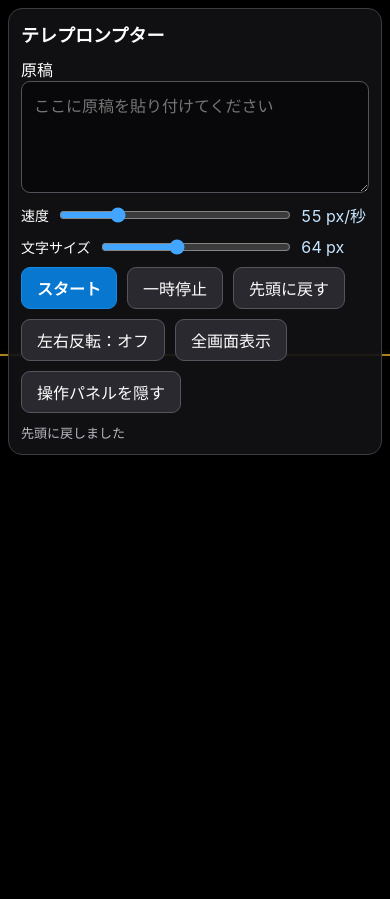
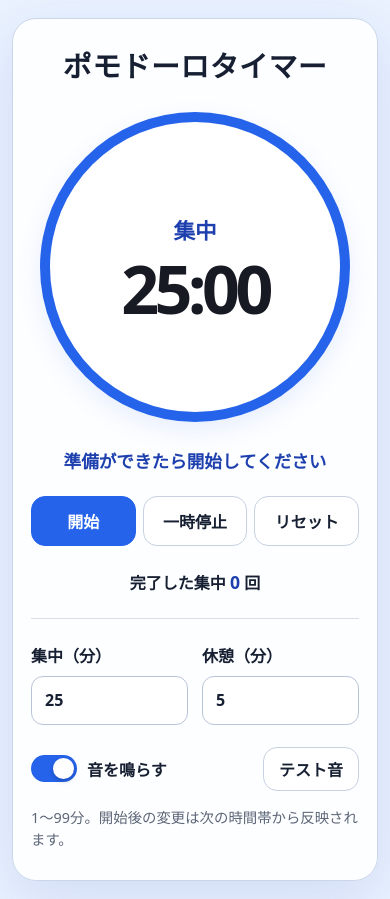
Before and after one commit to toshiya77123-maker/pomodoro-app, a plain HTML site: page index.html in a window 390 px wide. Before the commit the page ends 844 px from the top, so only its background shows below. Drawn offline with Linux system fonts and the light colour scheme.

Commit message:
Add files via upload

```diff
--- a/index.html
+++ b/index.html
@@ -3,398 +3,426 @@
 <head>
   <meta charset="utf-8">
   <meta name="viewport" content="width=device-width, initial-scale=1">
-  <meta name="color-scheme" content="dark">
-  <title>テレプロンプター</title>
+  <meta name="color-scheme" content="light">
+  <title>ポモドーロタイマー</title>
   <style>
     :root {
-      color-scheme: dark;
-      --panel: rgba(18, 18, 20, 0.94);
-      --line: #3b3b42;
-      --accent: #42a5ff;
-      --text-size: 64px;
+      font-family: system-ui, -apple-system, BlinkMacSystemFont, "Segoe UI", sans-serif;
+      color: #172033;
+      font-size: 16px;
     }
-
     * { box-sizing: border-box; }
-
-    html, body {
+    body {
+      --page-bg: #eaf2ff;
+      --accent: #2563eb;
+      --accent-dark: #1e40af;
+      --accent-soft: #dbeafe;
+      --ring-track: #e5eaf3;
+      min-height: 100svh;
+      margin: 0;
+      display: grid;
+      place-items: center;
+      padding: 34px 18px;
+      background: var(--page-bg);
+      transition: background-color 350ms ease;
+    }
+    body[data-mode="break"] {
+      --page-bg: #e7f8fc;
+      --accent: #0891b2;
+      --accent-dark: #0e7490;
+      --accent-soft: #cffafe;
+      --ring-track: #dcecf1;
+    }
+    main {
+      width: min(100%, 620px);
+      padding: clamp(30px, 7vw, 56px) clamp(24px, 7vw, 48px) 38px;
+      border: 1px solid #cbd7e8;
+      border-radius: 32px;
+      background: rgba(255, 255, 255, .9);
+      box-shadow: 0 18px 55px rgba(30, 64, 175, .12);
+      text-align: center;
+    }
+    h1 {
+      margin: 0 0 34px;
+      font-size: clamp(1.8rem, 6vw, 2.35rem);
+      line-height: 1.2;
+      letter-spacing: .02em;
+    }
+    .timer-ring {
+      --progress-angle: 360deg;
+      position: relative;
+      width: min(78vw, 350px);
+      aspect-ratio: 1;
+      margin: 0 auto 26px;
+      display: grid;
+      place-items: center;
+      border-radius: 50%;
+      background: conic-gradient(from 0deg, var(--accent) 0deg var(--progress-angle), var(--ring-track) var(--progress-angle) 360deg);
+      box-shadow: 0 9px 24px rgba(37, 99, 235, .1);
+    }
+    .timer-ring::before {
+      content: "";
+      position: absolute;
+      inset: 10px;
+      border-radius: 50%;
+      background: #fff;
+    }
+    .timer-content {
+      position: relative;
+      z-index: 1;
+      display: grid;
+      gap: 12px;
+      place-items: center;
+    }
+    .mode {
+      margin: 0;
+      color: var(--accent-dark);
+      font-size: 1.35rem;
+      font-weight: 800;
+    }
+    .time {
+      color: #171923;
+      font-size: clamp(4.1rem, 17vw, 6.2rem);
+      font-weight: 850;
+      line-height: .95;
+      letter-spacing: -.07em;
+      font-variant-numeric: tabular-nums;
+    }
+    .notice {
+      min-height: 1.5em;
+      margin: 0 0 22px;
+      color: var(--accent-dark);
+      font-size: 1.1rem;
+      font-weight: 800;
+    }
+    .controls {
+      display: grid;
+      grid-template-columns: repeat(3, 1fr);
+      gap: 10px;
+    }
+    button, input { font: inherit; }
+    button {
+      min-height: 54px;
+      border: 1px solid #c6d1e1;
+      border-radius: 14px;
+      padding: 11px 10px;
+      color: #172033;
+      background: #fff;
+      font-weight: 800;
+      cursor: pointer;
+      touch-action: manipulation;
+    }
+    button:hover { background: #f4f7fb; }
+    button:active { transform: translateY(1px); }
+    button:focus-visible, input:focus-visible, .switch input:focus-visible + .slider {
+      outline: 3px solid #60a5fa;
+      outline-offset: 3px;
+    }
+    .primary {
+      border-color: var(--accent);
+      color: #fff;
+      background: var(--accent);
+    }
+    .primary:hover { background: var(--accent-dark); }
+    .count { margin: 24px 0; font-weight: 700; }
+    .count strong {
+      color: var(--accent-dark);
+      font-size: 1.1rem;
+      font-variant-numeric: tabular-nums;
+    }
+    .settings {
+      padding-top: 24px;
+      border-top: 1px solid #d6deea;
+      text-align: left;
+    }
+    .duration-grid {
+      display: grid;
+      grid-template-columns: 1fr 1fr;
+      gap: 14px;
+    }
+    label { font-weight: 750; }
+    input[type="number"] {
       width: 100%;
-      height: 100%;
-      margin: 0;
-      overflow: hidden;
-      background: #000;
-      color: #fff;
-      font-family: -apple-system, BlinkMacSystemFont, "Hiragino Sans", "Yu Gothic UI", "Yu Gothic", Meiryo, sans-serif;
+      min-height: 49px;
+      margin-top: 9px;
+      padding: 10px 13px;
+      border: 1px solid #b8c5d8;
+      border-radius: 12px;
+      color: #172033;
+      background: #fff;
+      font-weight: 650;
     }
-
-    button, textarea, input { font: inherit; }
-
-    #stage {
-      position: fixed;
-      inset: 0;
-      overflow: hidden;
-      background: #000;
-    }
-
-    #readingGuide {
-      position: absolute;
-      z-index: 2;
-      top: 42%;
-      left: 0;
-      width: 100%;
-      height: 2px;
-      background: #d6a52d;
-      box-shadow: 0 0 6px rgba(214, 165, 45, 0.28);
-      pointer-events: none;
-    }
-
-    #script {
-      position: absolute;
-      top: 0;
-      left: 7vw;
-      width: 86vw;
-      margin: 0;
-      color: #fff;
-      font-size: var(--text-size);
-      font-weight: 650;
-      line-height: 1.55;
-      letter-spacing: 0.02em;
-      white-space: pre-wrap;
-      overflow-wrap: anywhere;
-      text-align: left;
-      transform: translateY(100vh);
-      transform-origin: center center;
-      will-change: transform;
-    }
-
-    #script.mirrored { transform: translateY(100vh) scaleX(-1); }
-
-    #toolbar {
-      position: fixed;
-      z-index: 10;
-      top: 14px;
-      left: 50%;
-      width: min(1120px, calc(100vw - 28px));
-      transform: translateX(-50%);
-      padding: 12px;
-      border: 1px solid var(--line);
-      border-radius: 14px;
-      background: var(--panel);
-      box-shadow: 0 12px 38px rgba(0, 0, 0, 0.5);
-      transition: opacity 160ms ease, transform 160ms ease;
-    }
-
-    #toolbar.hidden {
-      opacity: 0;
-      pointer-events: none;
-      transform: translate(-50%, -18px);
-    }
-
-    .toolbar-header, .controls, .buttons {
+    .sound-row {
       display: flex;
       align-items: center;
+      justify-content: space-between;
+      gap: 18px;
+      margin-top: 22px;
+    }
+    .switch-label {
+      display: inline-flex;
+      align-items: center;
       gap: 10px;
+      font-weight: 750;
     }
-
-    .toolbar-header { margin-bottom: 10px; }
-    .toolbar-header h1 { margin: 0; font-size: 18px; }
-    .toolbar-header p { margin: 0 0 0 auto; color: #b8b8c2; font-size: 12px; }
-
-    textarea {
+    .switch { position: relative; display: inline-flex; cursor: pointer; }
+    .switch input { position: absolute; width: 1px; height: 1px; opacity: 0; }
+    .slider {
+      width: 46px;
+      height: 27px;
+      padding: 3px;
+      border-radius: 999px;
+      background: #94a3b8;
+      transition: background-color 180ms ease;
+    }
+    .slider::after {
+      content: "";
       display: block;
-      width: 100%;
-      min-height: 112px;
-      resize: vertical;
-      padding: 12px;
-      border: 1px solid #52525b;
-      border-radius: 9px;
-      outline: none;
-      background: #08080a;
-      color: #fff;
+      width: 21px;
+      height: 21px;
+      border-radius: 50%;
+      background: #fff;
+      box-shadow: 0 2px 5px rgba(0, 0, 0, .22);
+      transition: transform 180ms ease;
+    }
+    .switch input:checked + .slider { background: var(--accent); }
+    .switch input:checked + .slider::after { transform: translateX(19px); }
+    .test-sound { min-height: 44px; padding: 8px 15px; }
+    .hint {
+      margin: 16px 0 0;
+      color: #5c6677;
+      font-size: .9rem;
       line-height: 1.5;
     }
-
-    textarea:focus { border-color: var(--accent); box-shadow: 0 0 0 3px rgba(66, 165, 255, 0.2); }
-
-    .controls { flex-wrap: wrap; margin-top: 10px; }
-    .control { display: flex; align-items: center; gap: 8px; min-width: 235px; flex: 1; }
-    .control label { white-space: nowrap; font-size: 14px; }
-    .control output { min-width: 68px; color: #c9e6ff; font-variant-numeric: tabular-nums; }
-    input[type="range"] { width: 100%; accent-color: var(--accent); cursor: pointer; }
-
-    .buttons { flex-wrap: wrap; margin-top: 10px; }
-
-    button {
-      min-height: 42px;
-      padding: 8px 15px;
-      border: 1px solid #55555e;
-      border-radius: 9px;
-      background: #29292f;
-      color: #fff;
-      cursor: pointer;
+    body.flash main { animation: flash 700ms ease-out; }
+    @keyframes flash {
+      0%, 100% { box-shadow: 0 18px 55px rgba(30, 64, 175, .12); }
+      35% { box-shadow: 0 0 0 8px var(--accent-soft), 0 18px 55px rgba(30, 64, 175, .18); }
     }
-
-    button:hover { background: #36363e; }
-    button:focus-visible { outline: 3px solid rgba(66, 165, 255, 0.55); outline-offset: 2px; }
-    button.primary { border-color: #1489e8; background: #0877cf; font-weight: 700; }
-    button.primary:hover { background: #0b8bf0; }
-    button[aria-pressed="true"] { border-color: #78c3ff; background: #164c73; }
-    #status { margin-left: auto; color: #b8b8c2; font-size: 13px; }
-
-    #showToolbar {
-      position: fixed;
-      z-index: 11;
-      top: 14px;
-      right: 14px;
-      opacity: 0;
-      pointer-events: none;
-      background: rgba(25, 25, 28, 0.88);
+    @media (max-width: 480px) {
+      body { padding: 18px 12px; }
+      main { padding: 30px 18px; border-radius: 24px; }
+      h1 { margin-bottom: 28px; }
+      .timer-ring { width: min(80vw, 310px); }
+      .controls { gap: 7px; }
+      button { min-height: 50px; padding-inline: 6px; }
     }
-
-    #showToolbar.visible { opacity: 1; pointer-events: auto; }
-
-    @media (max-width: 680px) {
-      #toolbar { top: 8px; width: calc(100vw - 16px); max-height: calc(100vh - 16px); overflow-y: auto; }
-      .toolbar-header p { display: none; }
-      .control { min-width: 100%; }
-      #status { width: 100%; margin-left: 0; }
-      #script { left: 5vw; width: 90vw; }
+    @media (max-width: 360px) {
+      .controls, .duration-grid { grid-template-columns: 1fr; }
+    }
+    @media (prefers-reduced-motion: reduce) {
+      *, *::before, *::after { animation-duration: .01ms !important; transition-duration: .01ms !important; }
     }
   </style>
 </head>
-<body>
-  <main id="stage" aria-label="テレプロンプター表示領域">
-    <div id="readingGuide" aria-hidden="true"></div>
-    <div id="script" aria-live="off"></div>
-  </main>
-
-  <section id="toolbar" aria-label="操作パネル">
-    <div class="toolbar-header">
-      <h1>テレプロンプター</h1>
-      <p>原稿はこのブラウザ内だけに保存されます</p>
-    </div>
-    <label for="source">原稿</label>
-    <textarea id="source" placeholder="ここに原稿を貼り付けてください" spellcheck="true"></textarea>
-
-    <div class="controls">
-      <div class="control">
-        <label for="speed">速度</label>
-        <input id="speed" type="range" min="10" max="200" value="55" step="5">
-        <output id="speedValue" for="speed">55 px/秒</output>
-      </div>
-      <div class="control">
-        <label for="fontSize">文字サイズ</label>
-        <input id="fontSize" type="range" min="28" max="120" value="64" step="2">
-        <output id="fontSizeValue" for="fontSize">64 px</output>
+<body data-mode="focus">
+  <main>
+    <h1>ポモドーロタイマー</h1>
+    <div class="timer-ring" id="timerRing" role="timer" aria-label="残り時間 25分00秒">
+      <div class="timer-content">
+        <p class="mode" id="modeLabel">集中</p>
+        <div class="time" id="timeDisplay">25:00</div>
       </div>
     </div>
-
-    <div class="buttons">
-      <button id="start" class="primary" type="button">スタート</button>
-      <button id="pause" type="button">一時停止</button>
-      <button id="reset" type="button">先頭に戻す</button>
-      <button id="mirror" type="button" aria-pressed="false">左右反転：オフ</button>
-      <button id="fullscreen" type="button">全画面表示</button>
-      <button id="hideToolbar" type="button">操作パネルを隠す</button>
-      <span id="status" role="status">停止中</span>
+    <p class="notice" id="notice" aria-live="assertive">準備ができたら開始してください</p>
+    <div class="controls" aria-label="タイマー操作">
+      <button class="primary" id="startButton" type="button">開始</button>
+      <button id="pauseButton" type="button">一時停止</button>
+      <button id="resetButton" type="button">リセット</button>
     </div>
-  </section>
-
-  <button id="showToolbar" type="button">操作パネルを表示</button>
-
+    <p class="count">完了した集中 <strong id="completedCount">0</strong> 回</p>
+    <section class="settings" aria-label="タイマー設定">
+      <div class="duration-grid">
+        <label>集中（分）
+          <input id="focusMinutes" type="number" min="1" max="99" step="1" value="25" inputmode="numeric">
+        </label>
+        <label>休憩（分）
+          <input id="breakMinutes" type="number" min="1" max="99" step="1" value="5" inputmode="numeric">
+        </label>
+      </div>
+      <div class="sound-row">
+        <div class="switch-label">
+          <label class="switch">
+            <input id="soundToggle" type="checkbox" checked role="switch" aria-label="お知らせ音">
+            <span class="slider" aria-hidden="true"></span>
+          </label>
+          <span id="soundState">音を鳴らす</span>
+        </div>
+        <button class="test-sound" id="testSoundButton" type="button">テスト音</button>
+      </div>
+      <p class="hint">1〜99分。開始後の変更は次の時間帯から反映されます。</p>
+    </section>
+  </main>
   <script>
     (() => {
       "use strict";
+      const el = {
+        body: document.body,
+        ring: document.getElementById("timerRing"),
+        mode: document.getElementById("modeLabel"),
+        time: document.getElementById("timeDisplay"),
+        notice: document.getElementById("notice"),
+        start: document.getElementById("startButton"),
+        pause: document.getElementById("pauseButton"),
+        reset: document.getElementById("resetButton"),
+        focus: document.getElementById("focusMinutes"),
+        rest: document.getElementById("breakMinutes"),
+        sound: document.getElementById("soundToggle"),
+        soundState: document.getElementById("soundState"),
+        test: document.getElementById("testSoundButton"),
+        count: document.getElementById("completedCount")
+      };
+      let mode = "focus";
+      let remaining = 25 * 60;
+      let duration = remaining;
+      let endTime = 0;
+      let timerId = null;
+      let running = false;
+      let started = false;
+      let completed = 0;
+      let audioContext = null;
 
-      const STORAGE_KEY = "teleprompter-script-v1";
-      const SETTINGS_KEY = "teleprompter-settings-v1";
-      const source = document.getElementById("source");
-      const script = document.getElementById("script");
-      const speed = document.getElementById("speed");
-      const fontSize = document.getElementById("fontSize");
-      const speedValue = document.getElementById("speedValue");
-      const fontSizeValue = document.getElementById("fontSizeValue");
-      const startButton = document.getElementById("start");
-      const pauseButton = document.getElementById("pause");
-      const resetButton = document.getElementById("reset");
-      const mirrorButton = document.getElementById("mirror");
-      const fullscreenButton = document.getElementById("fullscreen");
-      const toolbar = document.getElementById("toolbar");
-      const hideToolbarButton = document.getElementById("hideToolbar");
-      const showToolbarButton = document.getElementById("showToolbar");
-      const status = document.getElementById("status");
-
-      let position = window.innerHeight;
-      let playing = false;
-      let lastTime = 0;
-      let animationId = 0;
-      let mirrored = false;
-      let saveTimer = 0;
-
-      function safeLoad() {
-        try {
-          source.value = localStorage.getItem(STORAGE_KEY) || "";
-          const settings = JSON.parse(localStorage.getItem(SETTINGS_KEY) || "{}");
-          if (settings.speed) speed.value = settings.speed;
-          if (settings.fontSize) fontSize.value = settings.fontSize;
-          mirrored = Boolean(settings.mirrored);
-        } catch (_) {
-          // 保存機能を使えない環境でも、テレプロンプター自体は動作させる。
+      function minutes(input, fallback) {
+        const value = Math.round(Number(input.value));
+        const safe = Number.isFinite(value) ? Math.min(99, Math.max(1, value)) : fallback;
+        input.value = String(safe);
+        return safe;
+      }
+      function durationFor(nextMode) {
+        return minutes(nextMode === "focus" ? el.focus : el.rest, nextMode === "focus" ? 25 : 5) * 60;
+      }
+      function format(seconds) {
+        const safe = Math.max(0, seconds);
+        return `${String(Math.floor(safe / 60)).padStart(2, "0")}:${String(safe % 60).padStart(2, "0")}`;
+      }
+      function render() {
+        const ratio = duration > 0 ? Math.min(1, Math.max(0, remaining / duration)) : 0;
+        el.body.dataset.mode = mode;
+        el.mode.textContent = mode === "focus" ? "集中" : "休憩";
+        el.time.textContent = format(remaining);
+        el.ring.style.setProperty("--progress-angle", `${ratio * 360}deg`);
+        el.ring.setAttribute("aria-label", `残り時間 ${Math.floor(remaining / 60)}分${remaining % 60}秒`);
+        document.title = `${format(remaining)}｜${mode === "focus" ? "集中" : "休憩"}`;
+      }
+      function beep() {
+        if (!el.sound.checked) return;
+        const Audio = window.AudioContext || window.webkitAudioContext;
+        if (!Audio) {
+          el.notice.textContent = "このブラウザでは音を再生できません";
+          return;
+        }
+        audioContext ||= new Audio();
+        if (audioContext.state === "suspended") audioContext.resume();
+        const now = audioContext.currentTime;
+        [0, .18].forEach((delay) => {
+          const oscillator = audioContext.createOscillator();
+          const gain = audioContext.createGain();
+          oscillator.frequency.setValueAtTime(880, now + delay);
+          gain.gain.setValueAtTime(.0001, now + delay);
+          gain.gain.exponentialRampToValueAtTime(.16, now + delay + .015);
+          gain.gain.exponentialRampToValueAtTime(.0001, now + delay + .12);
+          oscillator.connect(gain);
+          gain.connect(audioContext.destination);
+          oscillator.start(now + delay);
+          oscillator.stop(now + delay + .13);
+        });
+      }
+      function stopTimer() {
+        if (timerId !== null) clearInterval(timerId);
+        timerId = null;
+      }
+      function announceChange() {
+        el.notice.textContent = mode === "break" ? "集中完了！休憩を始めます" : "休憩終了！集中を始めます";
+        el.body.classList.remove("flash");
+        void el.body.offsetWidth;
+        el.body.classList.add("flash");
+        setTimeout(() => el.body.classList.remove("flash"), 750);
+        beep();
+      }
+      function switchMode() {
+        if (mode === "focus") {
+          completed += 1;
+          el.count.textContent = String(completed);
+          mode = "break";
+        } else {
+          mode = "focus";
+        }
+        duration = durationFor(mode);
+        remaining = duration;
+        endTime = Date.now() + remaining * 1000;
+        announceChange();
+        render();
+      }
+      function tick() {
+        const next = Math.max(0, Math.ceil((endTime - Date.now()) / 1000));
+        if (next !== remaining) {
+          remaining = next;
+          render();
+        }
+        if (remaining === 0) switchMode();
+      }
+      function start() {
+        if (running) return;
+        running = true;
+        started = true;
+        endTime = Date.now() + remaining * 1000;
+        el.start.textContent = "実行中";
+        el.notice.textContent = mode === "focus" ? "集中しましょう" : "休憩しましょう";
+        stopTimer();
+        timerId = setInterval(tick, 250);
+        tick();
+      }
+      function pause() {
+        if (!running) return;
+        tick();
+        running = false;
+        stopTimer();
+        el.start.textContent = "再開";
+        el.notice.textContent = "一時停止中です";
+      }
+      function reset() {
+        running = false;
+        started = false;
+        stopTimer();
+        mode = "focus";
+        duration = durationFor("focus");
+        remaining = duration;
+        completed = 0;
+        el.count.textContent = "0";
+        el.start.textContent = "開始";
+        el.notice.textContent = "準備ができたら開始してください";
+        render();
+      }
+      function updateDurations() {
+        minutes(el.focus, 25);
+        minutes(el.rest, 5);
+        if (!started) {
+          duration = durationFor("focus");
+          remaining = duration;
+          render();
         }
       }
-
-      function safeSave() {
-        try {
-          localStorage.setItem(STORAGE_KEY, source.value);
-          localStorage.setItem(SETTINGS_KEY, JSON.stringify({
-            speed: speed.value,
-            fontSize: fontSize.value,
-            mirrored
-          }));
-        } catch (_) {
-          status.textContent = "保存できないブラウザ設定です";
-        }
-      }
-
-      function scheduleSave() {
-        clearTimeout(saveTimer);
-        saveTimer = setTimeout(safeSave, 250);
-      }
-
-      function updateScriptText() {
-        script.textContent = source.value || "原稿を入力してください";
-      }
-
-      function render() {
-        const mirrorTransform = mirrored ? " scaleX(-1)" : "";
-        script.style.transform = `translateY(${position}px)${mirrorTransform}`;
-      }
-
-      function updateSettingsDisplay() {
-        speedValue.value = `${speed.value} px/秒`;
-        fontSizeValue.value = `${fontSize.value} px`;
-        document.documentElement.style.setProperty("--text-size", `${fontSize.value}px`);
-        script.classList.toggle("mirrored", mirrored);
-        mirrorButton.setAttribute("aria-pressed", String(mirrored));
-        mirrorButton.textContent = `左右反転：${mirrored ? "オン" : "オフ"}`;
-        render();
-      }
-
-      function setPlaying(nextPlaying) {
-        if (nextPlaying && source.value.trim() === "") {
-          status.textContent = "原稿を入力してください";
-          source.focus();
-          return;
-        }
-
-        playing = nextPlaying;
-        status.textContent = playing ? "再生中（スペースキーで一時停止）" : "一時停止中";
-        startButton.textContent = playing ? "再生中" : "スタート";
-        startButton.setAttribute("aria-pressed", String(playing));
-        lastTime = performance.now();
-
-        if (playing && !animationId) animationId = requestAnimationFrame(tick);
-      }
-
-      function tick(now) {
-        animationId = 0;
-        if (!playing) return;
-
-        const elapsed = Math.min((now - lastTime) / 1000, 0.1);
-        lastTime = now;
-        position -= Number(speed.value) * elapsed;
-        render();
-
-        if (position < -script.offsetHeight) {
-          playing = false;
-          status.textContent = "原稿の最後です";
-          startButton.textContent = "スタート";
-          startButton.setAttribute("aria-pressed", "false");
-          return;
-        }
-
-        animationId = requestAnimationFrame(tick);
-      }
-
-      function resetToStart() {
-        playing = false;
-        position = window.innerHeight;
-        status.textContent = "先頭に戻しました";
-        startButton.textContent = "スタート";
-        startButton.setAttribute("aria-pressed", "false");
-        render();
-      }
-
-      function toggleToolbar(show) {
-        toolbar.classList.toggle("hidden", !show);
-        showToolbarButton.classList.toggle("visible", !show);
-        showToolbarButton.setAttribute("aria-hidden", String(show));
-      }
-
-      source.addEventListener("input", () => {
-        updateScriptText();
-        scheduleSave();
+      el.start.addEventListener("click", start);
+      el.pause.addEventListener("click", pause);
+      el.reset.addEventListener("click", reset);
+      el.focus.addEventListener("change", updateDurations);
+      el.rest.addEventListener("change", updateDurations);
+      el.sound.addEventListener("change", () => {
+        el.soundState.textContent = el.sound.checked ? "音を鳴らす" : "音を鳴らさない";
+        el.notice.textContent = el.sound.checked ? "お知らせ音をオンにしました" : "お知らせ音をオフにしました";
       });
-
-      speed.addEventListener("input", () => {
-        updateSettingsDisplay();
-        scheduleSave();
-      });
-
-      fontSize.addEventListener("input", () => {
-        updateSettingsDisplay();
-        scheduleSave();
-      });
-
-      startButton.addEventListener("click", () => setPlaying(true));
-      pauseButton.addEventListener("click", () => setPlaying(false));
-      resetButton.addEventListener("click", resetToStart);
-      mirrorButton.addEventListener("click", () => {
-        mirrored = !mirrored;
-        updateSettingsDisplay();
-        safeSave();
-      });
-
-      fullscreenButton.addEventListener("click", async () => {
-        try {
-          if (!document.fullscreenElement) {
-            await document.documentElement.requestFullscreen();
-          } else {
-            await document.exitFullscreen();
-          }
-        } catch (_) {
-          status.textContent = "全画面表示を開始できませんでした";
+      el.test.addEventListener("click", () => {
+        if (el.sound.checked) {
+          el.notice.textContent = "テスト音を再生しました";
+          beep();
+        } else {
+          el.notice.textContent = "音がオフになっています";
         }
       });
-
-      document.addEventListener("fullscreenchange", () => {
-        fullscreenButton.textContent = document.fullscreenElement ? "全画面を終了" : "全画面表示";
+      document.addEventListener("visibilitychange", () => {
+        if (!document.hidden && running) tick();
       });
-
-      hideToolbarButton.addEventListener("click", () => toggleToolbar(false));
-      showToolbarButton.addEventListener("click", () => toggleToolbar(true));
-
-      document.addEventListener("keydown", (event) => {
-        const target = event.target;
-        const isEditing = target instanceof HTMLTextAreaElement ||
-          target instanceof HTMLInputElement || target instanceof HTMLButtonElement;
-        if (event.code === "Space" && !isEditing) {
-          event.preventDefault();
-          setPlaying(!playing);
-        }
-        if (event.key === "Escape" && toolbar.classList.contains("hidden")) {
-          toggleToolbar(true);
-        }
-      });
-
-      window.addEventListener("resize", () => {
-        if (!playing && position > 0) position = window.innerHeight;
-        render();
-      });
-
-      safeLoad();
-      updateScriptText();
-      updateSettingsDisplay();
-      resetToStart();
+      render();
     })();
   </script>
 </body>
```
